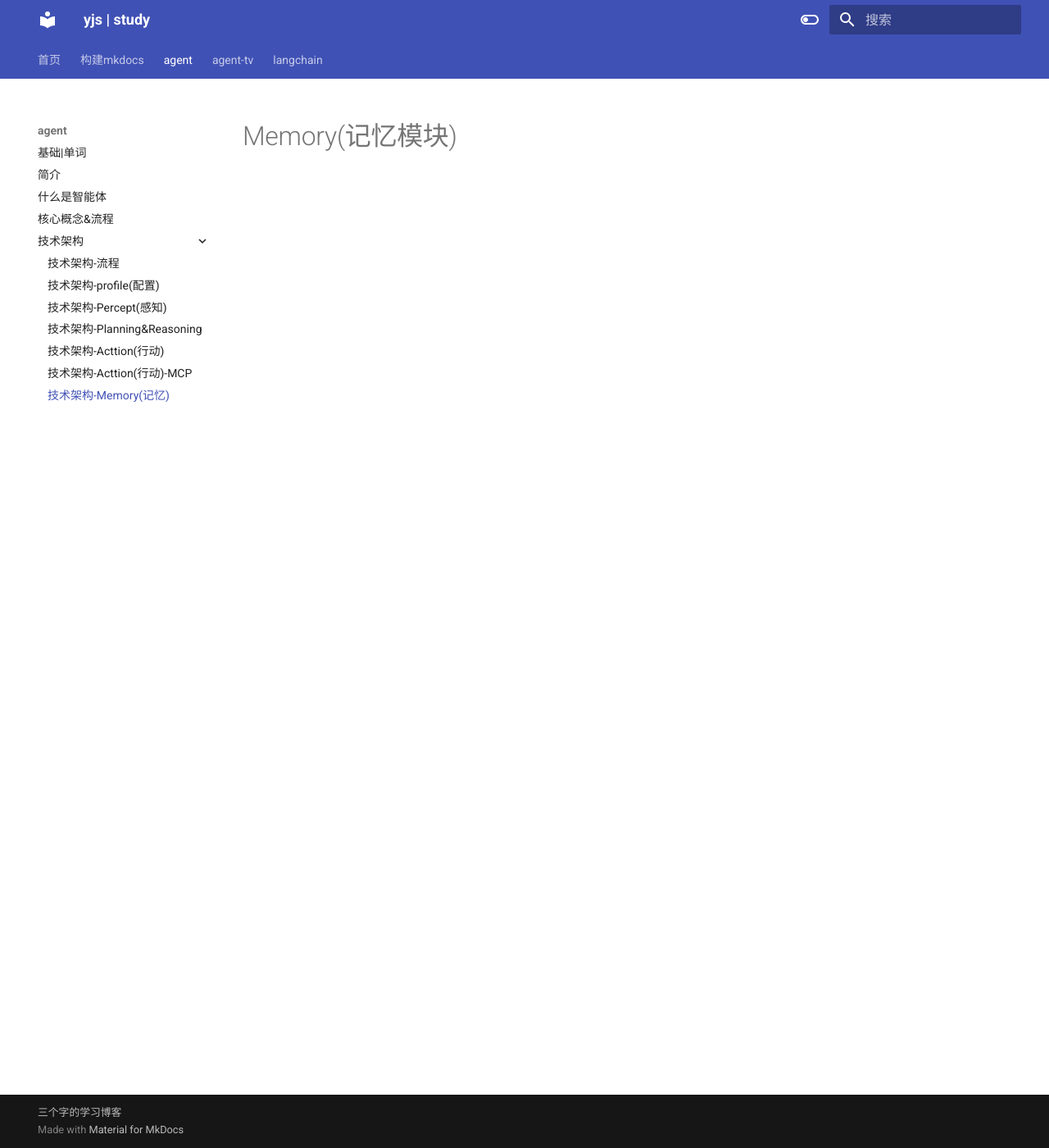
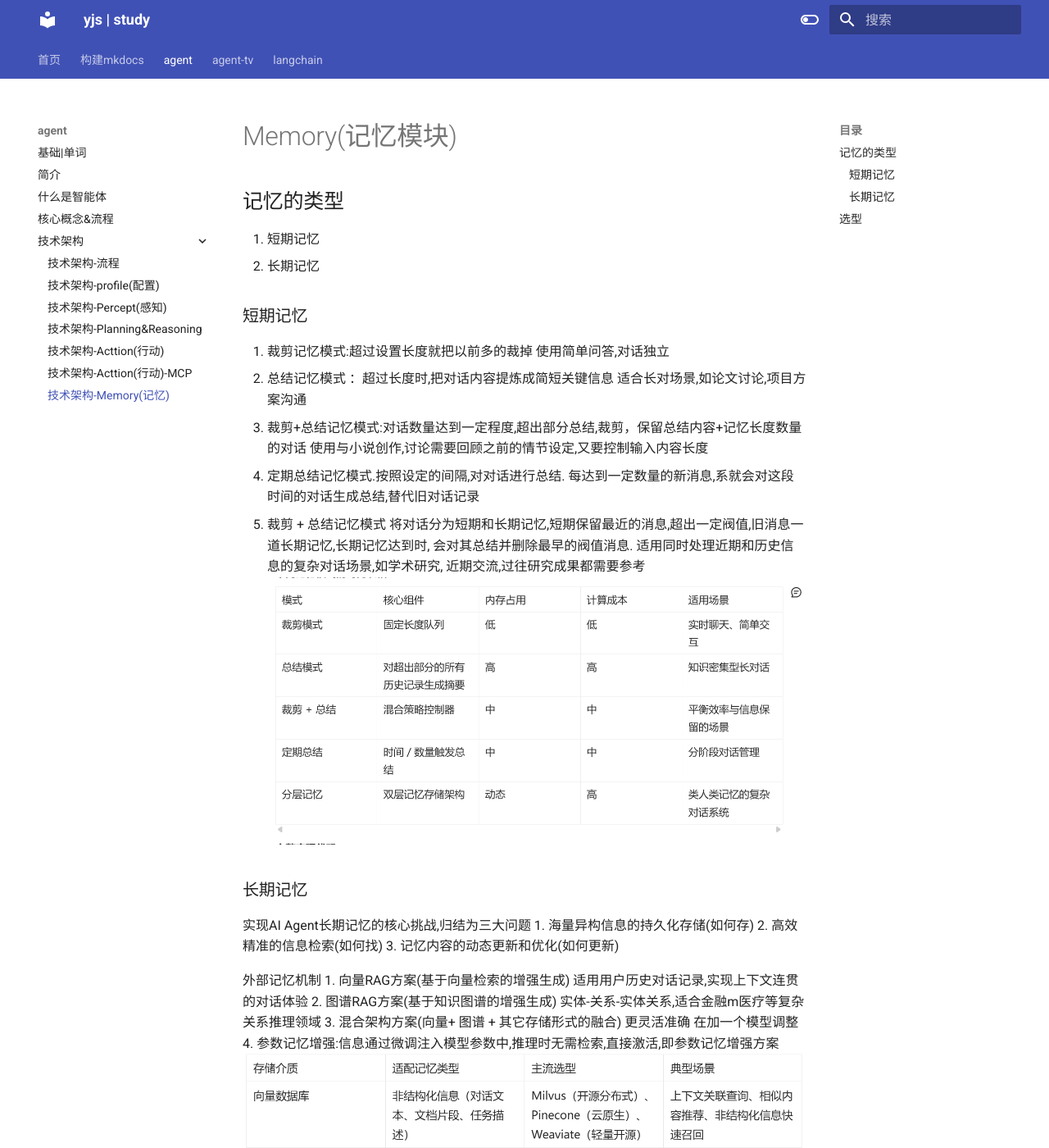
Before and after one commit to yang3406/langchain-learning, an MkDocs documentation site: the page built from docs/agent/10-技术架构-Memory(记忆).md, in a window 1280 px wide and 1400 px high. Shown: the whole window at 82% size. Built offline with MkDocs 1.6.1 and Material for MkDocs 9.7.7, drawn with Linux system fonts in a browser that asks for light colours; old or Windows-style settings are respelled for this version of MkDocs.

Commit message:
完善功能

```diff
--- a/docs/agent/10-技术架构-Memory(记忆).md
+++ b/docs/agent/10-技术架构-Memory(记忆).md
@@ -1 +1,38 @@
 # Memory(记忆模块)
+
+## 记忆的类型
+1. 短期记忆
+2. 长期记忆
+
+### 短期记忆
+1. 裁剪记忆模式:超过设置长度就把以前多的裁掉 使用简单问答,对话独立
+2. 总结记忆模式 ：超过长度时,把对话内容提炼成简短关键信息 适合长对场景,如论文讨论,项目方案沟通
+3. 裁剪+总结记忆模式:对话数量达到一定程度,超出部分总结,裁剪，保留总结内容+记忆长度数量的对话
+使用与小说创作,讨论需要回顾之前的情节设定,又要控制输入内容长度
+4. 定期总结记忆模式.按照设定的间隔,对对话进行总结.
+每达到一定数量的新消息,系就会对这段时间的对话生成总结,替代旧对话记录
+5. 裁剪 + 总结记忆模式
+将对话分为短期和长期记忆,短期保留最近的消息,超出一定阀值,旧消息一道长期记忆,长期记忆达到时,
+会对其总结并删除最早的阀值消息. 适用同时处理近期和历史信息的复杂对话场景,如学术研究,
+近期交流,过往研究成果都需要参考
+![alt text](image-29.png)
+
+
+### 长期记忆
+实现AI Agent长期记忆的核心挑战,归结为三大问题
+1. 海量异构信息的持久化存储(如何存)
+2. 高效精准的信息检索(如何找)
+3. 记忆内容的动态更新和优化(如何更新)
+
+外部记忆机制
+1. 向量RAG方案(基于向量检索的增强生成) 适用用户历史对话记录,实现上下文连贯的对话体验
+2. 图谱RAG方案(基于知识图谱的增强生成)  实体-关系-实体关系,适合金融m医疗等复杂关系推理领域
+3. 混合架构方案(向量+ 图谱 + 其它存储形式的融合) 更灵活准确
+在加一个模型调整
+4. 参数记忆增强:信息通过微调注入模型参数中,推理时无需检索,直接激活,即参数记忆增强方案
+![alt text](image-30.png)
+
+## 选型
+![alt text](image-31.png)
+
+![alt text](image-32.png)
```
Also changed, not shown: docs/agent/image-29.png (added), docs/agent/image-30.png (added), docs/agent/image-31.png (added), docs/agent/image-32.png (added).
